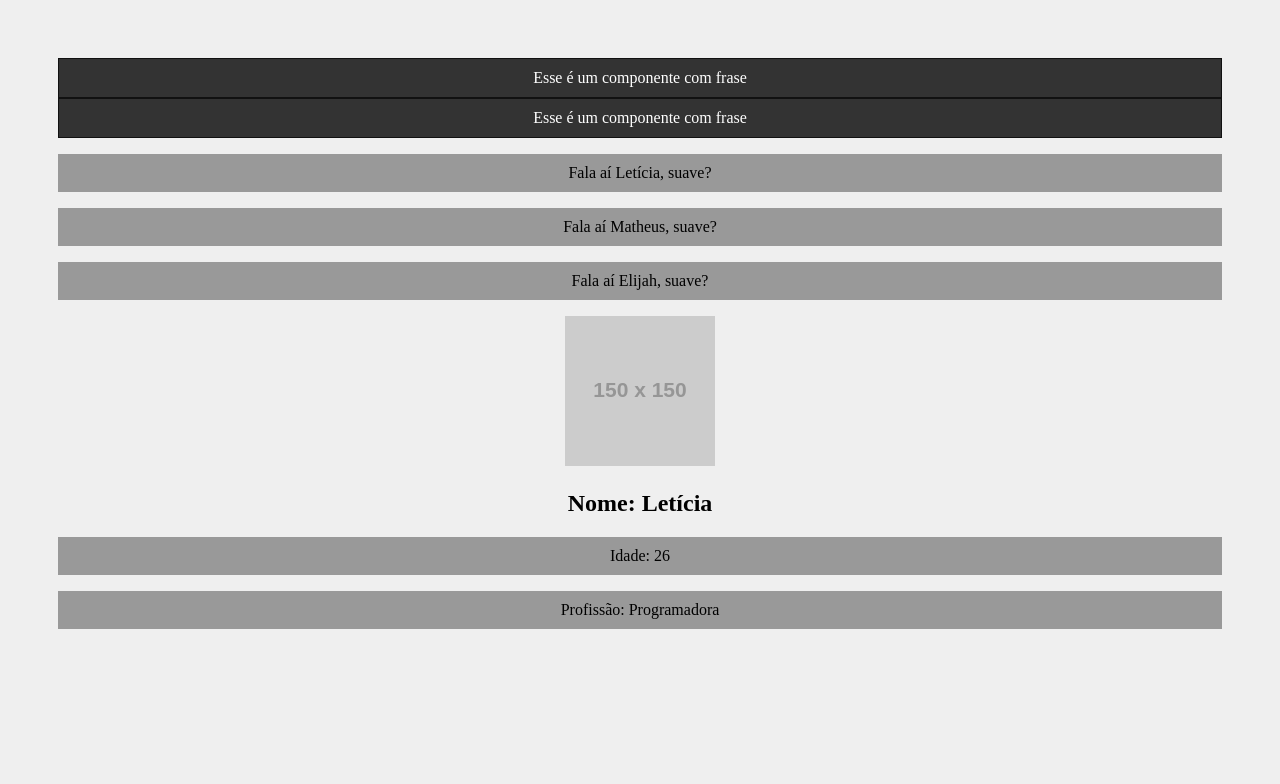
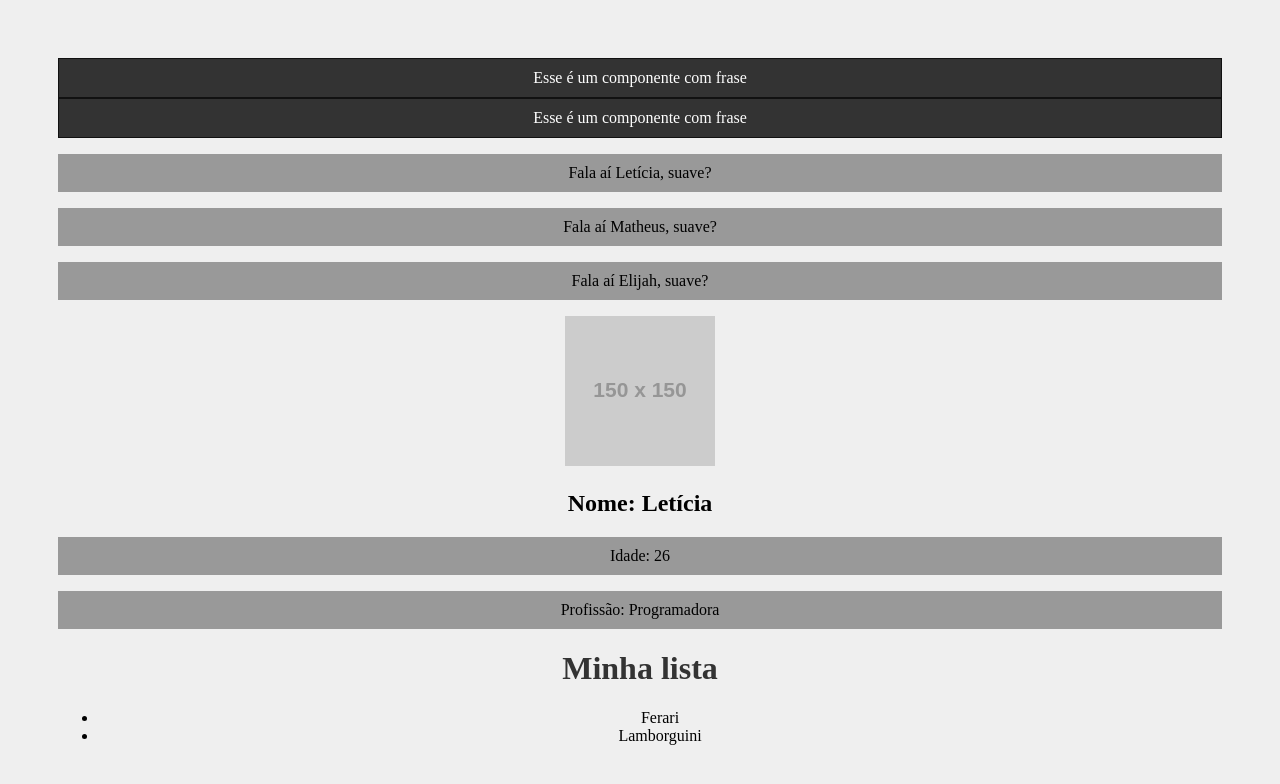
Before and after one commit to ldsleticia/meu-projeto, a React (Create React App) app: page / in a window 1280 px wide. Shown: the top 784 px of the page. Built offline with nearby package versions, Linux system fonts and the light colour scheme.

Commit message:
fragment

```diff
--- a/src/App.js
+++ b/src/App.js
@@ -3,6 +3,7 @@
 import SayMyName from './components/SayMyName';
 import Pessoa from './components/Pessoa';
 import Frase from './components/Frase';
+import { List } from './components/List';
 
 function App() {
   const name = 'Maria'
@@ -22,6 +23,7 @@
       <SayMyName name='Matheus' />
       <SayMyName name='Elijah' />
       <Pessoa name='Letícia' idade='26' profissao='Programadora' foto={url} />
+      <List/>
     </div>
   )
 }
--- /dev/null
+++ b/src/components/Item.jsx
@@ -0,0 +1,7 @@
+export function Item (props) {
+    return (
+        <>
+        <li>{props.marca}</li>
+        </>
+    )
+}
--- /dev/null
+++ b/src/components/List.jsx
@@ -0,0 +1,13 @@
+import { Item } from "./Item";
+
+export function List() {
+  return (
+    <>
+      <h1>Minha lista</h1>
+      <ul>
+        <Item marca="Ferari"/>
+        <Item marca="Lamborguini"/>
+      </ul>
+    </>
+  );
+}
```
